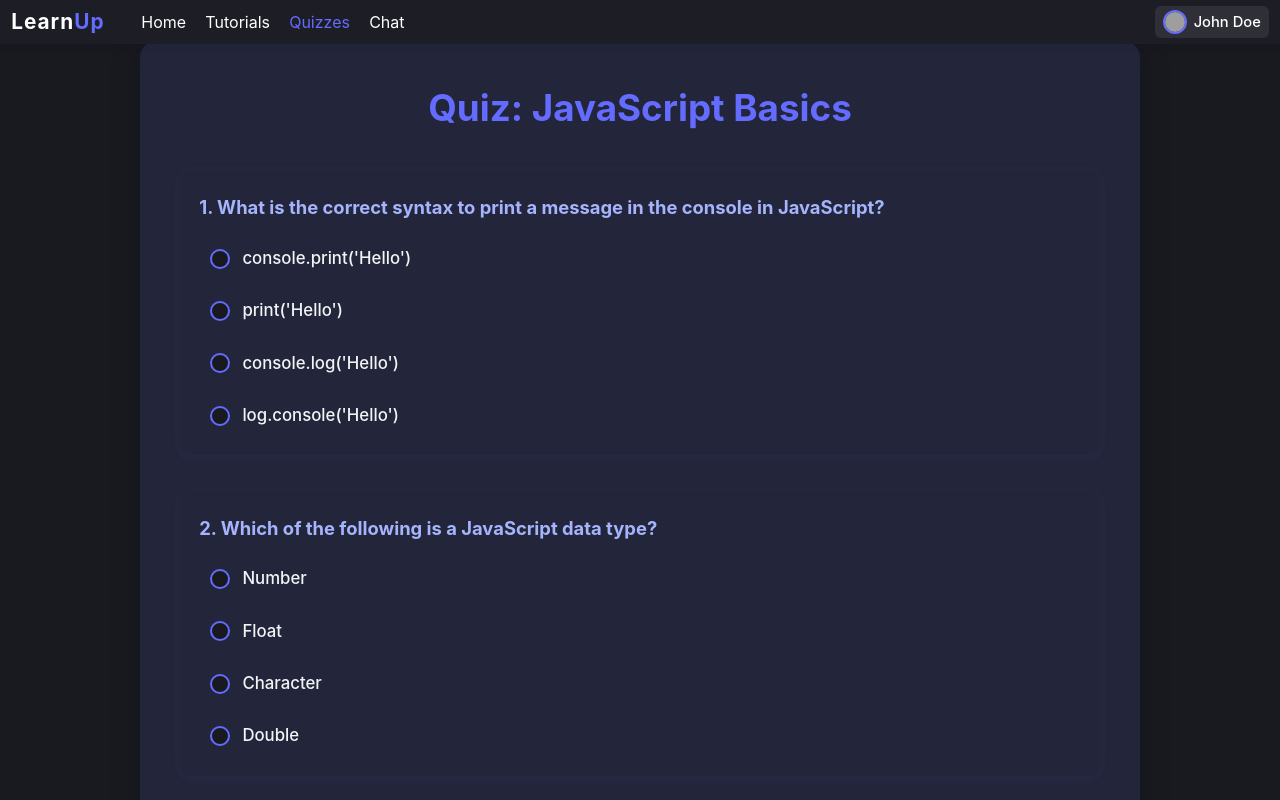
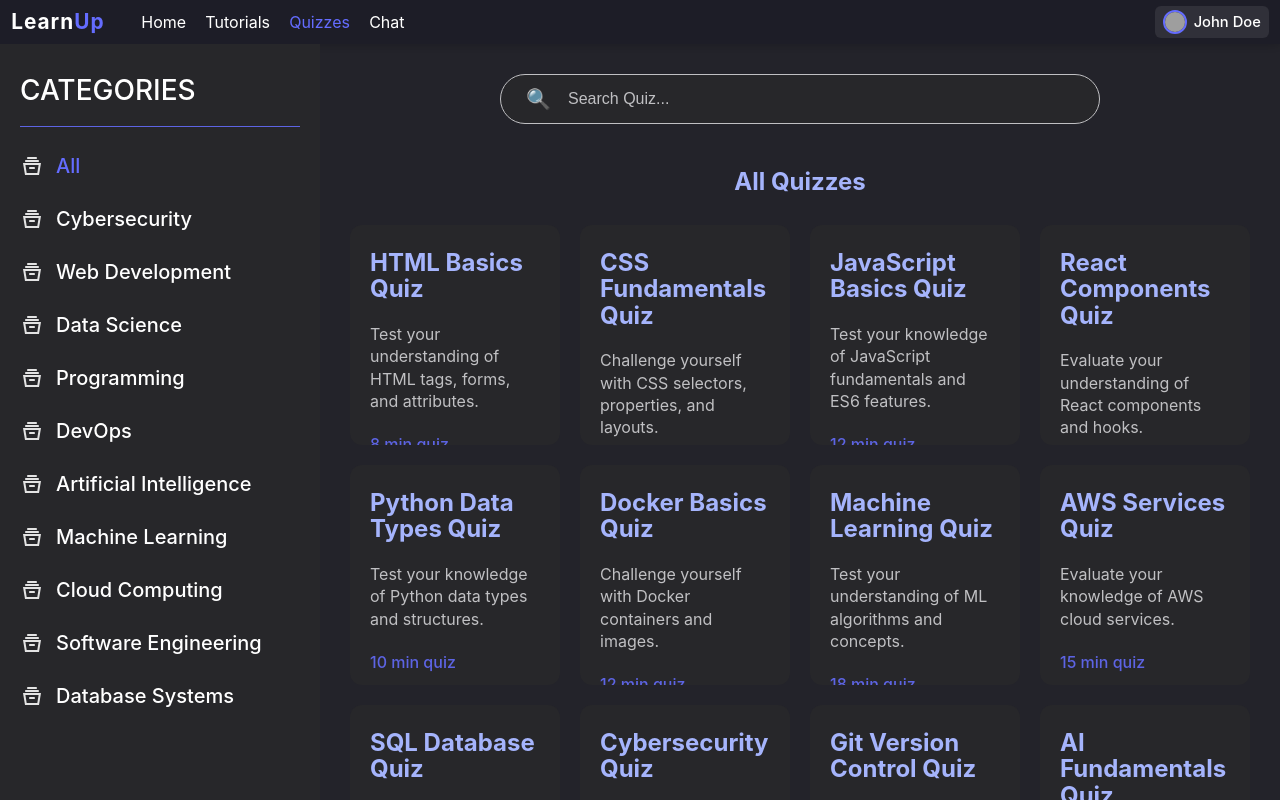
Before and after one commit to AshenDeminda/LearnUp, a React (Vite) app in the folder client/: page /quizzes in a window 1280 px wide. Built offline with nearby package versions, Linux system fonts and the light colour scheme; grey boxes are pictures that could not be loaded.

Commit message:
Modify quizzes page

```diff
--- /dev/null
+++ b/client/src/components/QuizCard.jsx
@@ -0,0 +1,16 @@
+import React from 'react';
+import '../styles/QuizCard.css';
+
+const QuizCard = ({ title, description, duration }) => {
+  return (
+    <div className="quiz-card">
+      <div className="quiz-card-content">
+        <div className="quiz-card-title">{title}</div>
+        <div className="quiz-card-description">{description}</div>
+        <div className="quiz-card-duration">{duration}</div>
+      </div>
+    </div>
+  );
+};
+
+export default QuizCard;
--- a/client/src/pages/Quizzes.jsx
+++ b/client/src/pages/Quizzes.jsx
@@ -1,118 +1,202 @@
 import React, { useState } from "react";
+import QuizCard from "../components/QuizCard";
+import Navbar from "../components/Navbar";
 import "../styles/Quizzes.css";
 
-const quizTopic = "JavaScript Basics";
-const questions = [
+const Quizzes = () => {
+  const [searchTerm, setSearchTerm] = useState("");
+  const [selectedCategory, setSelectedCategory] = useState("All");
+
+  // Categories with their corresponding icons
+  const categories = [
+    "Cybersecurity",
+    "Web Development",
+    "Data Science",
+    "Programming",
+    "DevOps",
+    "Artificial Intelligence",
+    "Machine Learning",
+    "Cloud Computing",
+    "Software Engineering",
+    "Database Systems"
+  ];
+
+  // Quiz data
+  const quizzes = [
     {
-    question: "What is the correct syntax to print a message in the console in JavaScript?",
-    options: [
-      "console.print('Hello')",
-      "print('Hello')",
-      "console.log('Hello')",
-      "log.console('Hello')"
-    ],
-    answer: 2
+      id: 1,
+      title: "HTML Basics Quiz",
+      description: "Test your understanding of HTML tags, forms, and attributes.",
+      duration: "8 min quiz",
+      category: "Web Development"
     },
     {
-    question: "Which of the following is a JavaScript data type?",
-    options: ["Number", "Float", "Character", "Double"],
-    answer: 0
+      id: 2,
+      title: "CSS Fundamentals Quiz",
+      description: "Challenge yourself with CSS selectors, properties, and layouts.",
+      duration: "10 min quiz",
+      category: "Web Development"
     },
     {
-    question: "How do you declare a variable in JavaScript?",
-    options: ["var myVar;", "int myVar;", "let myVar = 0;", "Both A and C"],
-    answer: 3
+      id: 3,
+      title: "JavaScript Basics Quiz",
+      description: "Test your knowledge of JavaScript fundamentals and ES6 features.",
+      duration: "12 min quiz",
+      category: "Programming"
     },
     {
-    question: "Which symbol is used for single-line comments in JavaScript?",
-    options: ["//", "<!-- -->", "#", "/* */"],
-    answer: 0
+      id: 4,
+      title: "React Components Quiz",
+      description: "Evaluate your understanding of React components and hooks.",
+      duration: "15 min quiz",
+      category: "Web Development"
     },
     {
-    question: "What is the output of: typeof null?",
-    options: ["'object'", "'null'", "'undefined'", "'number'"],
-    answer: 0
+      id: 5,
+      title: "Python Data Types Quiz",
+      description: "Test your knowledge of Python data types and structures.",
+      duration: "10 min quiz",
+      category: "Programming"
     },
     {
-    question: "Which method converts a JSON string to a JavaScript object?",
-    options: ["JSON.parse()", "JSON.stringify()", "parse.JSON()", "toObject()"],
-    answer: 0
+      id: 6,
+      title: "Docker Basics Quiz",
+      description: "Challenge yourself with Docker containers and images.",
+      duration: "12 min quiz",
+      category: "DevOps"
     },
     {
-    question: "How do you write an array in JavaScript?",
-    options: ["let arr = (1,2,3)", "let arr = [1,2,3]", "let arr = {1,2,3}", "let arr = <1,2,3>"],
-    answer: 1
+      id: 7,
+      title: "Machine Learning Quiz",
+      description: "Test your understanding of ML algorithms and concepts.",
+      duration: "18 min quiz",
+      category: "Machine Learning"
     },
     {
-    question: "Which keyword is used to define a constant in JavaScript?",
-    options: ["let", "var", "const", "constant"],
-    answer: 2
+      id: 8,
+      title: "AWS Services Quiz",
+      description: "Evaluate your knowledge of AWS cloud services.",
+      duration: "15 min quiz",
+      category: "Cloud Computing"
     },
     {
-    question: "What will '2' + 2 output in JavaScript?",
-    options: ["4", "'22'", "NaN", "Error"],
-    answer: 1
+      id: 9,
+      title: "SQL Database Quiz",
+      description: "Test your SQL query skills and database concepts.",
+      duration: "12 min quiz",
+      category: "Database Systems"
     },
     {
-    question: "Which of the following is NOT a JavaScript loop?",
-    options: ["for", "while", "foreach", "do-while"],
-    answer: 2
+      id: 10,
+      title: "Cybersecurity Quiz",
+      description: "Challenge yourself with security concepts and best practices.",
+      duration: "14 min quiz",
+      category: "Cybersecurity"
+    },
+    {
+      id: 11,
+      title: "Git Version Control Quiz",
+      description: "Test your knowledge of Git workflows and commands.",
+      duration: "10 min quiz",
+      category: "Software Engineering"
+    },
+    {
+      id: 12,
+      title: "AI Fundamentals Quiz",
+      description: "Evaluate your understanding of artificial intelligence concepts.",
+      duration: "16 min quiz",
+      category: "Artificial Intelligence"
     }
   ];
 
-const Quizzes = () => {
-  const [selected, setSelected] = useState(Array(10).fill(null));
-  const [submitted, setSubmitted] = useState(false);
-  const [score, setScore] = useState(0);
-
-  const handleOptionChange = (qIdx, oIdx) => {
-    const updated = [...selected];
-    updated[qIdx] = oIdx;
-    setSelected(updated);
-  };
-
-  const handleSubmit = (e) => {
-    e.preventDefault();
-    let sc = 0;
-    selected.forEach((ans, idx) => {
-      if (ans === questions[idx].answer) sc++;
+  // Filter quizzes based on search and category
+  const filteredQuizzes = quizzes.filter(quiz => {
+    const matchesSearch = quiz.title.toLowerCase().includes(searchTerm.toLowerCase()) ||
+                         quiz.description.toLowerCase().includes(searchTerm.toLowerCase());
+    const matchesCategory = selectedCategory === "All" || quiz.category === selectedCategory;
+    return matchesSearch && matchesCategory;
   });
-    setScore(sc);
-    setSubmitted(true);
-  };
 
   return (
-    <div className="quiz-page-bg">
-      <div className="quiz-card">
-        <h1 className="quiz-title">Quiz: {quizTopic}</h1>
-        <form onSubmit={handleSubmit}>
-          {questions.map((q, idx) => (
-            <div className="quiz-question-card" key={idx}>
-              <div className="quiz-question">{idx + 1}. {q.question}</div>
-              <div className="quiz-options">
-                {q.options.map((opt, oIdx) => (
-                  <label key={oIdx} className={`quiz-option-label${selected[idx] === oIdx ? ' selected' : ''}`}>
-                    <input
-                      type="radio"
-                      name={`q${idx}`}
-                      value={oIdx}
-                      checked={selected[idx] === oIdx}
-                      onChange={() => handleOptionChange(idx, oIdx)}
-                      disabled={submitted}
-                    />
-                    <span className="quiz-custom-radio"></span>
-                    {opt}
-                  </label>
+    <div className="quizzes-page">
+      {/* Use the Navbar component */}
+      <Navbar />
+
+      {/* Main Container */}
+      <div className="quizzes-main-container">
+        {/* Sidebar */}
+        <aside className="quizzes-sidebar">
+          <h2 className="quizzes-categories-title">CATEGORIES</h2>
+          <div className="quizzes-categories-divider"></div>
+
+          <div className="quizzes-categories-list">
+            <div
+              className={`quizzes-category-item ${selectedCategory === "All" ? "active" : ""}`}
+              onClick={() => setSelectedCategory("All")}
+            >
+              <svg xmlns="http://www.w3.org/2000/svg" height="24px" viewBox="0 -960 960 960" width="24px" fill="#e3e3e3">
+                <path d="m200-120-80-480h720l-80 480H200Zm67-80h426l51-320H216l51 320Zm133-160h160q17 0 28.5-11.5T600-400q0-17-11.5-28.5T560-440H400q-17 0-28.5 11.5T360-400q0 17 11.5 28.5T400-360ZM240-640q-17 0-28.5-11.5T200-680q0-17 11.5-28.5T240-720h480q17 0 28.5 11.5T760-680q0 17-11.5 28.5T720-640H240Zm80-120q-17 0-28.5-11.5T280-800q0-17 11.5-28.5T320-840h320q17 0 28.5 11.5T680-800q0 17-11.5 28.5T640-760H320Zm-53 560h426-426Z"/>
+              </svg>
+              All
+            </div>
+            {categories.map((category, index) => (
+              <div
+                key={index}
+                className={`quizzes-category-item ${selectedCategory === category ? "active" : ""}`}
+                onClick={() => setSelectedCategory(category)}
+              >
+                <svg xmlns="http://www.w3.org/2000/svg" height="24px" viewBox="0 -960 960 960" width="24px" fill="#e3e3e3">
+                  <path d="m200-120-80-480h720l-80 480H200Zm67-80h426l51-320H216l51 320Zm133-160h160q17 0 28.5-11.5T600-400q0-17-11.5-28.5T560-440H400q-17 0-28.5 11.5T360-400q0 17 11.5 28.5T400-360ZM240-640q-17 0-28.5-11.5T200-680q0-17 11.5-28.5T240-720h480q17 0 28.5 11.5T760-680q0 17-11.5 28.5T720-640H240Zm80-120q-17 0-28.5-11.5T280-800q0-17 11.5-28.5T320-840h320q17 0 28.5 11.5T680-800q0 17-11.5 28.5T640-760H320Zm-53 560h426-426Z"/>
+                </svg>
+                {category}
+              </div>
             ))}
           </div>
+        </aside>
+
+        {/* Main Content */}
+        <main className="quizzes-content">
+          {/* Search Bar */}
+          <div className="quizzes-search-container">
+            <div className="quizzes-search-bar">
+              <div className="quizzes-search-icon">🔍</div>
+              <input
+                type="text"
+                className="quizzes-search-input"
+                placeholder="Search Quiz..."
+                value={searchTerm}
+                onChange={(e) => setSearchTerm(e.target.value)}
+              />
             </div>
+          </div>
+
+          {/* Quizzes Grid */}
+          <h2 className="quizzes-section-title">
+            {selectedCategory === "All" ? "All Quizzes" : `${selectedCategory} Quizzes`}
+          </h2>
+
+          <div className="quizzes-grid">
+            {filteredQuizzes.map((quiz) => (
+              <QuizCard
+                key={quiz.id}
+                title={quiz.title}
+                description={quiz.description}
+                duration={quiz.duration}
+              />
             ))}
-          {!submitted ? (
-            <button className="quiz-submit-btn" type="submit">Submit Quiz</button>
-          ) : (
-            <div className="quiz-score">Your Score: {score} / 10</div>
+          </div>
+
+          {filteredQuizzes.length === 0 && (
+            <div style={{
+              textAlign: 'center',
+              color: '#C0C0C3',
+              fontSize: '18px',
+              marginTop: '50px'
+            }}>
+              No quizzes found matching your criteria.
+            </div>
           )}
-        </form>
+        </main>
       </div>
     </div>
   );
--- /dev/null
+++ b/client/src/styles/QuizCard.css
@@ -0,0 +1,55 @@
+.quiz-card {
+  width: 100%;
+  max-width: 350px;
+  height: 220px;
+  position: relative;
+  background: #27272A;
+  overflow: hidden;
+  border-radius: 12px;
+  transition: transform 0.3s ease, box-shadow 0.3s ease;
+}
+
+.quiz-card:hover {
+  transform: translateY(-2px);
+  box-shadow: 0px 6px 12px rgba(0, 0, 0, 0.25);
+}
+
+.quiz-card-content {
+  width: calc(100% - 40px);
+  left: 20px;
+  top: 25px;
+  position: absolute;
+  flex-direction: column;
+  justify-content: flex-start;
+  align-items: flex-start;
+  gap: 20px;
+  display: inline-flex;
+}
+
+.quiz-card-title {
+  color: #A5B4FC;
+  font-size: 24px;
+  font-family: Inter;
+  font-weight: 700;
+  word-wrap: break-word;
+  line-height: 1.1;
+}
+
+.quiz-card-description {
+  align-self: stretch;
+  color: #C0C0C3;
+  font-size: 16px;
+  font-family: Inter;
+  font-weight: 400;
+  line-height: 1.4;
+  word-wrap: break-word;
+}
+
+.quiz-card-duration {
+  align-self: stretch;
+  color: #5D64E4;
+  font-size: 16px;
+  font-family: Inter;
+  font-weight: 500;
+  word-wrap: break-word;
+}
--- a/client/src/styles/Quizzes.css
+++ b/client/src/styles/Quizzes.css
@@ -1,146 +1,245 @@
-.quiz-page-bg {
-  min-height: 100vh;
-  width: 100vw;
-  background: #181a20;
-  display: flex;
-  flex-direction: column;
-  align-items: center;
-  justify-content: flex-start;
+/* Dark Theme Styles for Quizzes Page */
+html, body {
+  margin: 0;
   padding: 0;
-  overflow-y: auto;
+  height: 100%;
+  background: #23232A;
+  color: #f4f4f5;
+  font-family: 'Inter', sans-serif;
   overflow-x: hidden;
 }
 
-html, body {
-  height: 100%;
-  margin: 0;
-  padding: 0;
-  background: #181a20;
-  color: #f3f4f6;
-  overflow-y: auto !important;
-  overflow-x: hidden;
+.quizzes-page {
+  min-height: 100vh;
+  background: #23232A;
+  color: #f4f4f5;
+  font-family: 'Inter', sans-serif;
+  position: relative;
 }
 
-.quiz-card {
+.quizzes-main-container {
+  display: flex;
+  margin-top: 44px;
+  min-height: calc(100vh - 44px);
+  position: relative;
+}
+
+.quizzes-sidebar {
+  width: 320px;
+  background: #27272A;
+  padding: 25px 20px;
+  position: fixed;
+  top: 44px;
+  left: 0;
+  height: calc(100vh - 44px);
+  overflow-y: auto;
+  box-sizing: border-box;
+  z-index: 999;
+}
+
+.quizzes-categories-title {
+  color: white;
+  font-size: 28px;
+  font-weight: 500;
+  margin-bottom: 15px;
+}
+
+.quizzes-categories-divider {
   width: 100%;
-  max-width: 1000px;
-  background: #23263a;
-  border-radius: 18px;
-  margin: 2.5rem 0 2.5rem 0;
-  padding: 2.5rem 2.5rem 2rem 2.5rem;
-  box-shadow: 0 4px 32px rgba(0,0,0,0.18);
+  height: 1px;
+  background: #5D64E4;
+  margin-bottom: 20px;
+}
+
+.quizzes-categories-list {
   display: flex;
   flex-direction: column;
-  align-items: stretch;
+  gap: 15px;
 }
 
-.quiz-title {
-  font-size: 2.3rem;
-  font-weight: bold;
-  color: #646cff;
-  text-align: center;
-  margin-bottom: 2.2rem;
+.quizzes-category-item {
+  display: flex;
+  align-items: center;
+  gap: 12px;
+  color: white;
+  font-size: 20px;
+  font-weight: 500;
+  cursor: pointer;
+  transition: color 0.3s ease;
+  padding: 4px 0;
 }
 
-.quiz-question-card {
-  background: #23263a;
-  border-radius: 12px;
-  margin-bottom: 2.2rem;
-  padding: 1.5rem 1.2rem 1.2rem 1.2rem;
-  box-shadow: 0 2px 12px rgba(100,108,255,0.07);
+.quizzes-category-item:hover {
+  color: #646CFF;
 }
 
-.quiz-question {
-  font-size: 1.15rem;
-  font-weight: 700;
-  color: #a5b4fc;
-  margin-bottom: 1rem;
+.quizzes-category-item.active {
+  color: #646CFF;
 }
 
-.quiz-options {
-  display: flex;
-  flex-direction: column;
-  gap: 0.7rem;
+.quizzes-category-icon {
+  width: 24px;
+  height: 24px;
+  background: #E3E3E3;
+  border-radius: 4px;
+  flex-shrink: 0;
 }
 
-.quiz-option-label {
+.quizzes-content {
+  margin-left: 320px;
+  flex: 1;
+  padding: 30px;
+  height: calc(100vh - 44px);
+  overflow-y: auto;
+  box-sizing: border-box;
+}
+
+.quizzes-search-container {
+  display: flex;
+  justify-content: center;
+  margin-bottom: 40px;
+}
+
+.quizzes-search-bar {
+  width: 100%;
+  max-width: 600px;
+  height: 50px;
+  background: #27272A;
+  border: 1px solid #C0C0C3;
+  border-radius: 25px;
   display: flex;
   align-items: center;
-  font-size: 1.05rem;
-  color: #f3f4f6;
-  font-weight: 500;
-  cursor: pointer;
-  padding: 0.5rem 0.7rem;
-  border-radius: 8px;
-  transition: background 0.18s, color 0.18s;
-  position: relative;
-  user-select: none;
-}
-.quiz-option-label.selected,
-.quiz-option-label:hover {
-  background: #232c4b;
-  color: #a5b4fc;
-}
-.quiz-option-label input[type="radio"] {
-  display: none;
-}
-.quiz-custom-radio {
-  width: 20px;
-  height: 20px;
-  border: 2px solid #646cff;
-  border-radius: 50%;
-  margin-right: 12px;
-  background: #181a20;
-  display: inline-block;
-  position: relative;
-  transition: border-color 0.2s;
-}
-.quiz-option-label.selected .quiz-custom-radio {
-  border-color: #a5b4fc;
-  box-shadow: 0 0 0 2px #646cff44;
-}
-.quiz-option-label input[type="radio"]:checked + .quiz-custom-radio::after {
-  content: '';
-  display: block;
-  width: 10px;
-  height: 10px;
-  background: #646cff;
-  border-radius: 50%;
-  position: absolute;
-  top: 3px;
-  left: 3px;
+  padding: 0 20px;
+  gap: 12px;
+  box-sizing: border-box;
 }
 
-.quiz-submit-btn {
-  display: block;
-  width: 200px;
-  margin: 2rem auto 0 auto;
-  padding: 0.9rem 0;
-  background: #646cff;
-  color: #fff;
-  border: none;
-  border-radius: 10px;
-  font-size: 1.15rem;
-  font-weight: 700;
-  cursor: pointer;
-  transition: background 0.2s, box-shadow 0.2s;
-  box-shadow: 0 2px 8px #646cff22;
-}
-.quiz-submit-btn:hover {
-  background: #535bf2;
+.quizzes-search-icon {
+  width: 35px;
+  height: 35px;
+  display: flex;
+  align-items: center;
+  justify-content: center;
+  color: #C0C0C3;
+  font-size: 20px;
 }
 
-.quiz-score {
-  text-align: center;
-  color: #a5b4fc;
-  font-weight: 700;
-  font-size: 1.4rem;
-  margin-top: 2.5rem;
+.quizzes-search-input {
+  flex: 1;
+  background: transparent;
+  border: none;
+  color: #C0C0C3;
+  font-size: 16px;
+  font-weight: 500;
+  outline: none;
 }
 
-@media (max-width: 1100px) {
-  .quiz-card {
-    max-width: 98vw;
-    padding: 1.2rem 0.5rem;
+.quizzes-search-input::placeholder {
+  color: #C0C0C3;
+}
+
+.quizzes-grid {
+  display: grid;
+  grid-template-columns: repeat(auto-fit, minmax(300px, 1fr));
+  gap: 20px;
+  max-width: 1200px;
+  margin: 0 auto;
+  padding-bottom: 30px;
+}
+
+.quizzes-section-title {
+  color: #A5B4FC;
+  font-size: 24px;
+  font-weight: 700;
+  margin-bottom: 25px;
+  text-align: center;
+}
+
+/* Responsive Design */
+@media (max-width: 1200px) {
+  .quizzes-sidebar {
+    width: 300px;
+  }
+
+  .quizzes-content {
+    margin-left: 300px;
+    height: calc(100vh - 44px);
+  }
+
+  .quizzes-search-bar {
+    width: 100%;
+    max-width: 600px;
   }
 }
+
+@media (max-width: 768px) {
+  .quizzes-sidebar {
+    display: none;
+  }
+
+  .quizzes-content {
+    margin-left: 0;
+    padding: 20px;
+    height: calc(100vh - 44px);
+    overflow-y: auto;
+  }
+
+  .quizzes-grid {
+    grid-template-columns: 1fr;
+    gap: 15px;
+  }
+
+  .quizzes-search-bar {
+    width: 100%;
+    max-width: none;
+  }
+
+  .quizzes-search-container {
+    margin-bottom: 20px;
+  }
+
+  .quizzes-section-title {
+    font-size: 24px;
+    margin-bottom: 20px;
+  }
+}
+
+@media (min-width: 1200px) {
+  .quizzes-grid {
+    grid-template-columns: repeat(4, 1fr);
+  }
+}
+
+@media (min-width: 900px) and (max-width: 1199px) {
+  .quizzes-grid {
+    grid-template-columns: repeat(3, 1fr);
+  }
+}
+
+@media (min-width: 768px) and (max-width: 899px) {
+  .quizzes-grid {
+    grid-template-columns: repeat(2, 1fr);
+  }
+}
+
+/* Custom scrollbar for webkit browsers */
+.quizzes-sidebar::-webkit-scrollbar,
+.quizzes-content::-webkit-scrollbar {
+  width: 8px;
+}
+
+.quizzes-sidebar::-webkit-scrollbar-track,
+.quizzes-content::-webkit-scrollbar-track {
+  background: #1D1D28;
+}
+
+.quizzes-sidebar::-webkit-scrollbar-thumb,
+.quizzes-content::-webkit-scrollbar-thumb {
+  background: #5D64E4;
+  border-radius: 4px;
+}
+
+.quizzes-sidebar::-webkit-scrollbar-thumb:hover,
+.quizzes-content::-webkit-scrollbar-thumb:hover {
+  background: #646CFF;
+}
```
Lines whose indentation alone changed are shown as unchanged.
